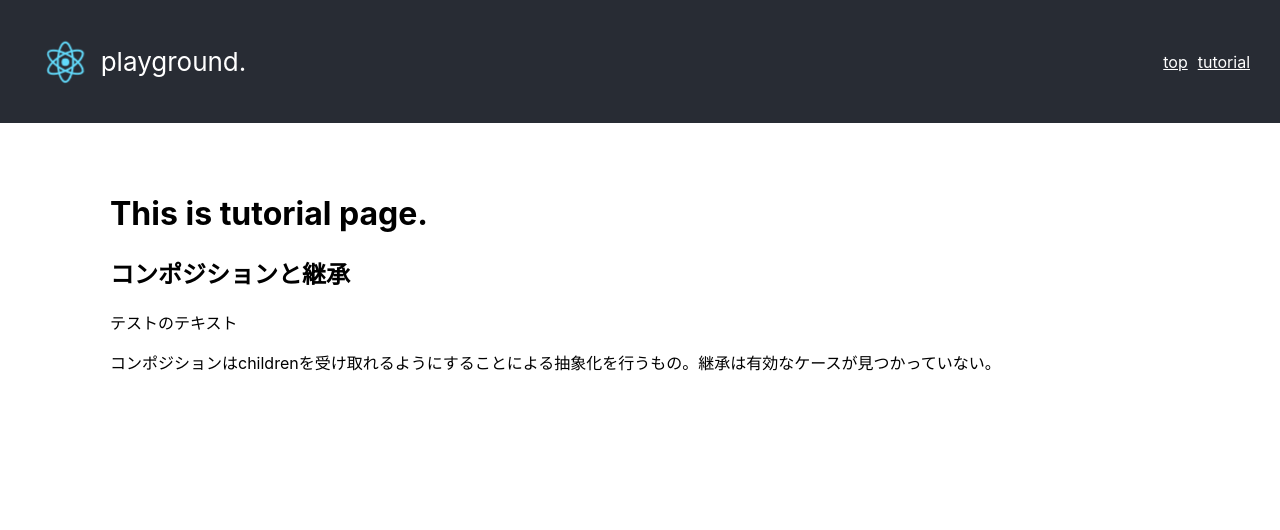
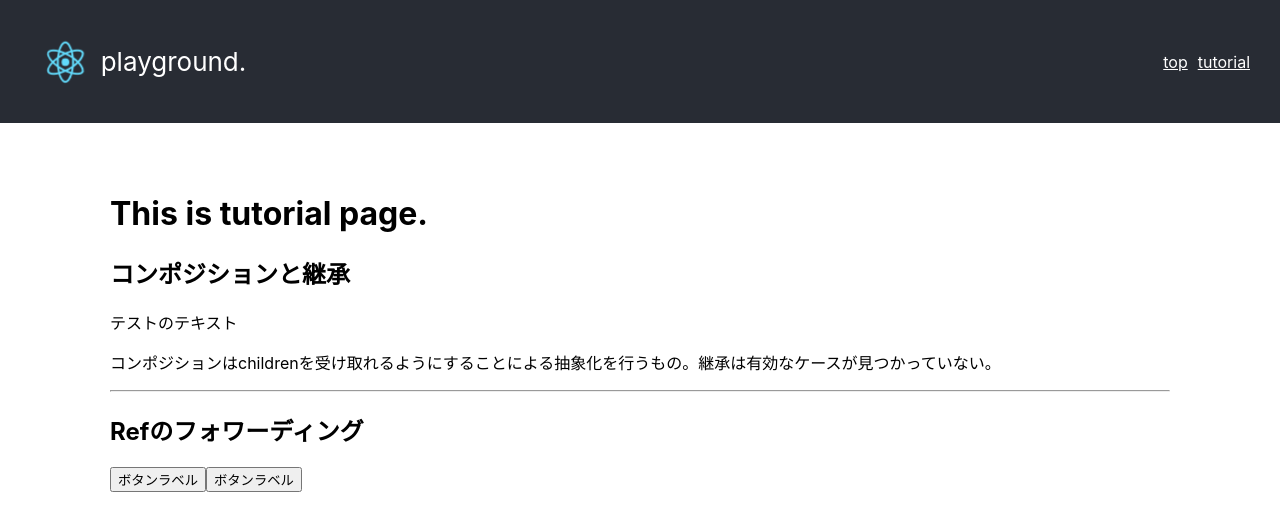
Before and after one commit to neripark/react-typescript-playground, a React app: page /tutorial in a window 1280 px wide. Shown: the top 530 px of the page. Built offline with nearby package versions, Linux system fonts and the light colour scheme.

Commit message:
ref fowarding

```diff
--- a/src/pages/Tutorial.tsx
+++ b/src/pages/Tutorial.tsx
@@ -4,15 +4,39 @@ import { RouteComponentProps } from 'react-router-dom'
 type PageProps = {} & RouteComponentProps<{}>
 
 const Tutorial: React.FC<PageProps> = () => {
+  const ref = React.createRef<HTMLButtonElement>();
+
   return (
     <>
       <h1>This is tutorial page.</h1>
       <h2>コンポジションと継承</h2>
       <SimpleWrapper> テストのテキスト </SimpleWrapper>
       <p>コンポジションはchildrenを受け取れるようにすることによる抽象化を行うもの。継承は有効なケースが見つかっていない。</p>
+      <hr />
+      <h2>Refのフォワーディング</h2>
+      <div>
+        <FancyButton>ボタンラベル</FancyButton>
+        <FancyRefButton ref={ref}>ボタンラベル</FancyRefButton>
+      </div>
     </>
   )
 }
+
+const FancyButton: React.FC = ({ children }) => (
+  <button>
+    {children}
+  </button>
+)
+
+interface PropsFancyRef {
+  children: string;
+}
+
+const FancyRefButton = React.forwardRef<HTMLButtonElement, PropsFancyRef>(({ children }: PropsFancyRef, ref) => (
+  <button ref={ref}>
+    {children}
+  </button>
+));
 
 const SimpleWrapper: React.FC<{children: React.ReactNode; className?: string;}> = ({
   children,
```
Also changed, not shown: 1 other file (tests, documents, lock files or other folders).
